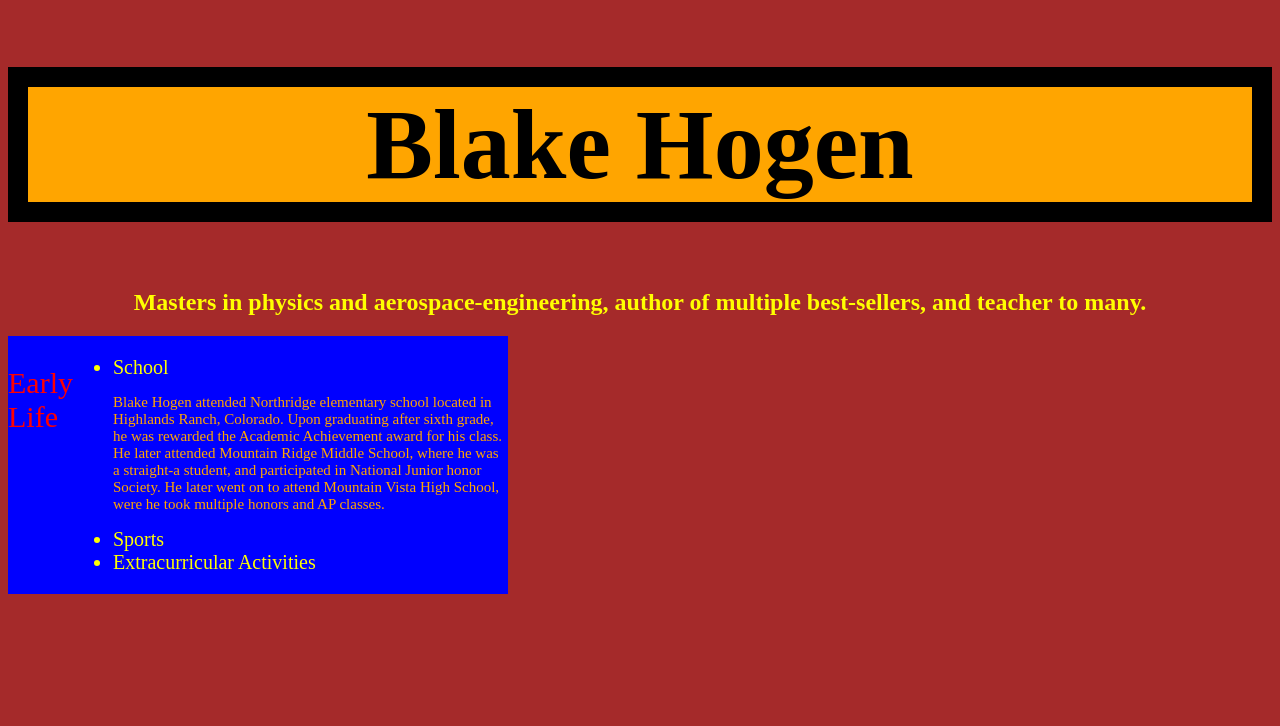
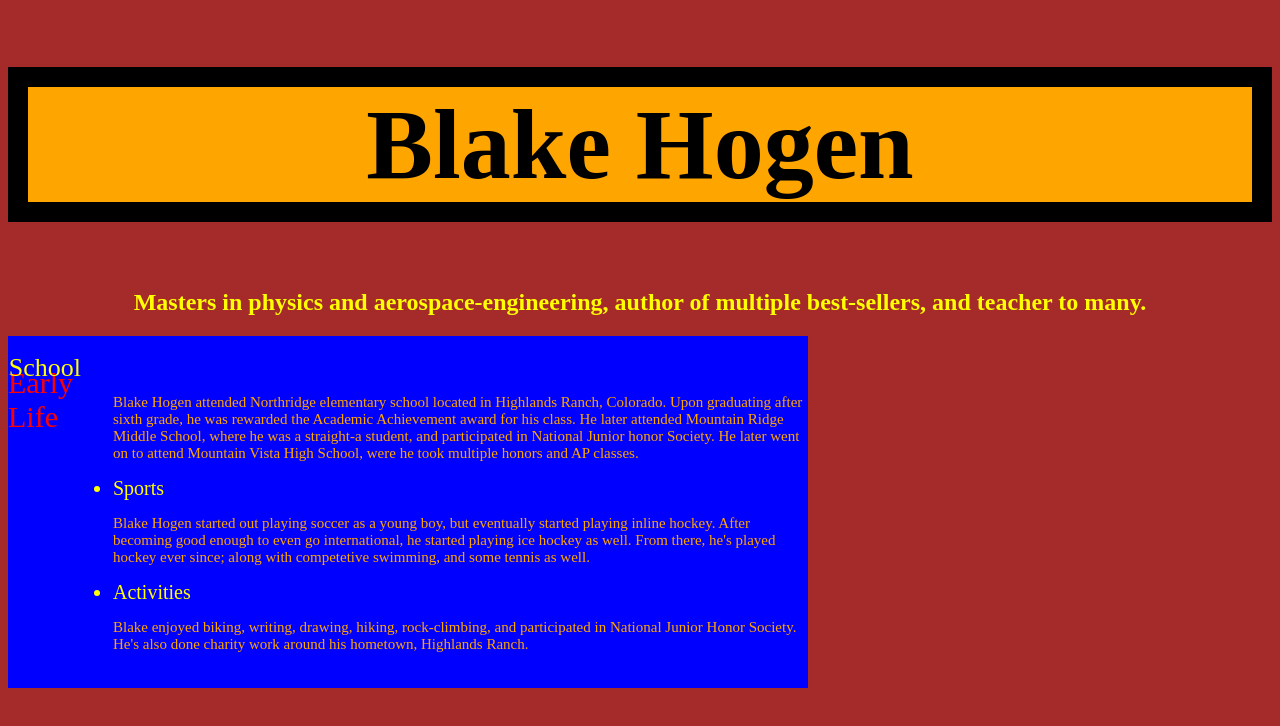
Before and after one commit to hogenba/portfolio, a plain HTML site: page index.html in a window 1280 px wide. In both pictures the pointer is over the item "School". Drawn offline with Linux system fonts and the light colour scheme.

Commit message:
finished Early Life

```diff
--- a/index.html
+++ b/index.html
@@ -13,10 +13,12 @@
 <div class="EarlyLife">
 	<p class="EarlyTitle"> Early Life</p>
 	<ul class=Early>
-		<li>School</li>
+		<li class="Major">School</li>
 		<p class="Info">Blake Hogen attended Northridge elementary school located in Highlands Ranch, Colorado. Upon graduating after sixth grade, he was rewarded the Academic Achievement award for his class. He later attended Mountain Ridge Middle School, where he was a straight-a student, and participated in National Junior honor Society. He later went on to attend Mountain Vista High School, were he took multiple honors and AP classes.</p>
-		<li>Sports</li>
-		<li>Extracurricular Activities</li>
+		<li class="Major">Sports</li>
+		<p class="Info">Blake Hogen started out playing soccer as a young boy, but eventually started playing inline hockey. After becoming good enough to even go international, he started playing ice hockey as well. From there, he's played hockey ever since; along with competetive swimming, and some tennis as well.</p>
+		<li class="Major">Activities</li>
+		<p class=Info>Blake enjoyed biking, writing, drawing, hiking, rock-climbing, and participated in National Junior Honor Society. He's also done charity work around his hometown, Highlands Ranch.</p>
 	</ul>
 </div>
 
--- a/portfolio.CSS
+++ b/portfolio.CSS
@@ -52,4 +52,17 @@ color: red;
 	color: orange;
 }
 
+.Major:hover {
+	 -webkit-transform: scale(1.3);
+        -ms-transform: scale(1.3);
+        transform: scale(1.3);
 }
+
+.EarlyLife:hover {
+	min-width: 800px;
+}
+
+p:hover {
+	 font-size: 40px;
+}
+}
```
